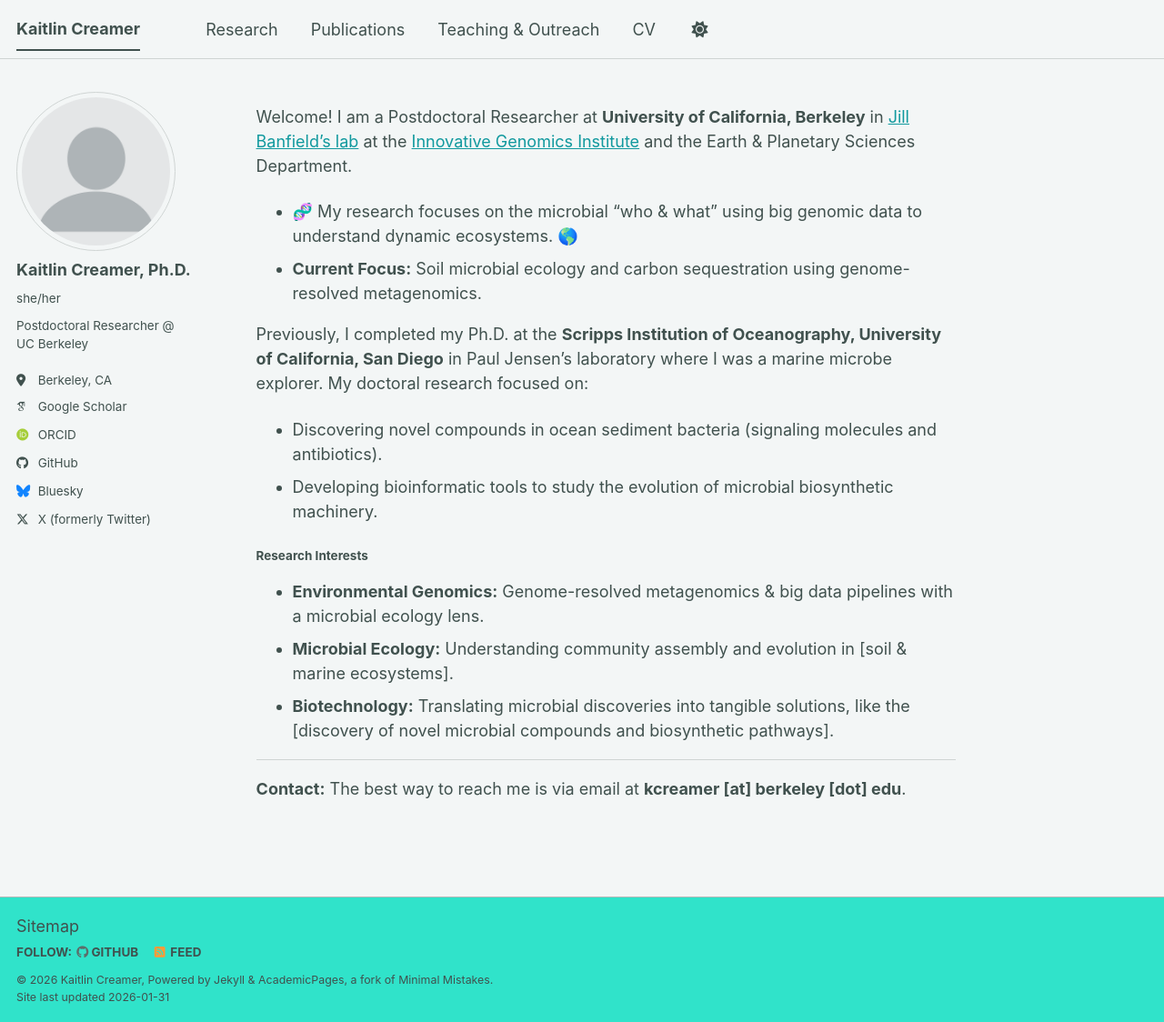
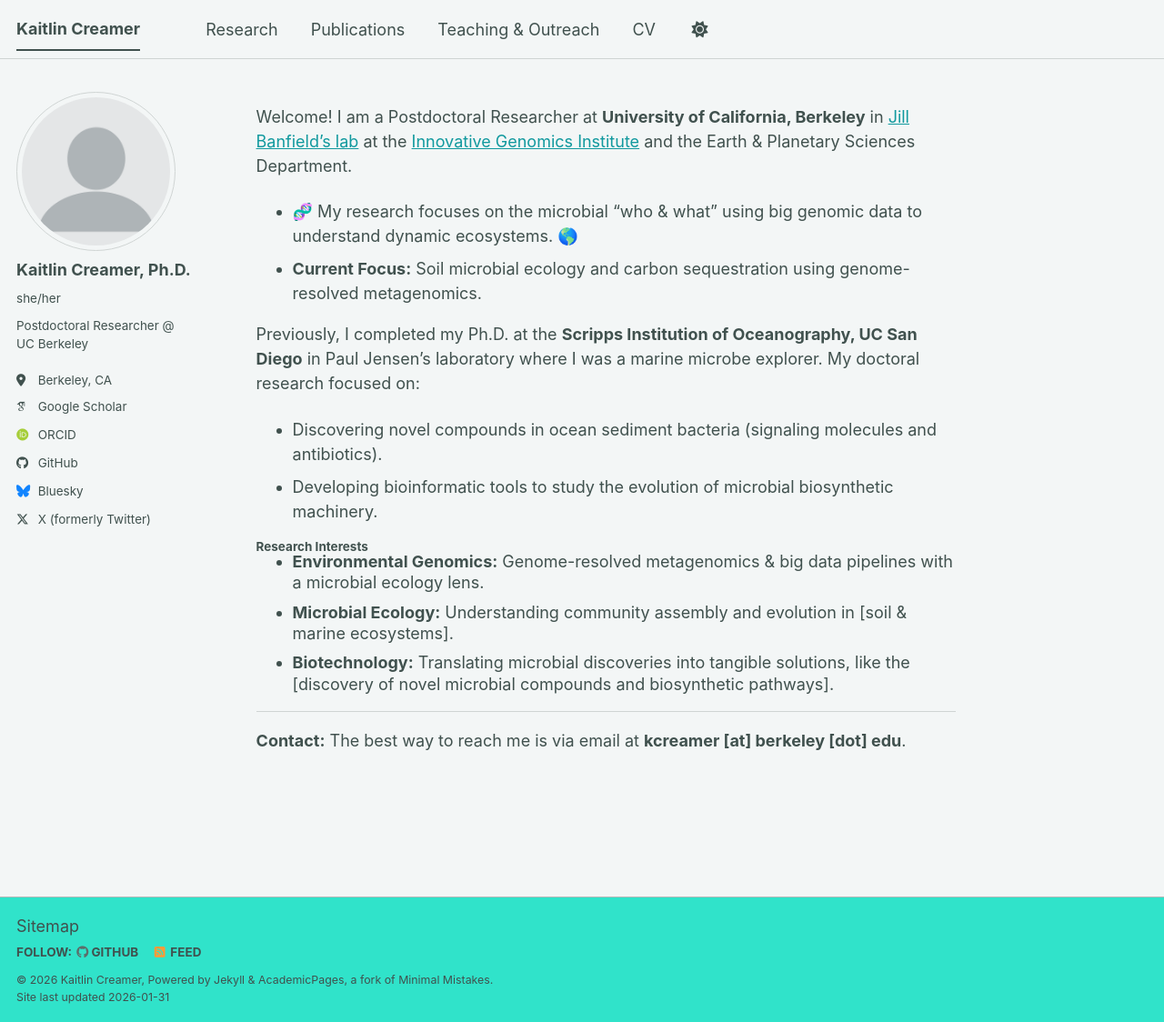
Before and after one commit to creamerk/creamerk.github.io, a Jekyll site: the page built from _pages/about.md, in a window 1280 px wide and 1124 px high. Shown: the whole window at 91% size. Built offline with Jekyll 4.4.1, drawn with Linux system fonts in a browser that asks for light colours; some web fonts are replaced; a script bundle is joined from its source files by our own code; library files that are not in the unit come from our copies.

Commit message:
Update about.md
updated formatting

```diff
--- a/_pages/about.md
+++ b/_pages/about.md
@@ -8,17 +8,22 @@ redirect_from:
 ---
 
 Welcome! I am a Postdoctoral Researcher at **University of California, Berkeley** in [Jill Banfield's lab](https://www.banfieldlab.com/) at the [Innovative Genomics Institute](https://innovativegenomics.org/) and the Earth & Planetary Sciences Department.
+
 * 🧬 My research focuses on the microbial “who & what” using big genomic data to understand dynamic ecosystems. 🌎
 * **Current Focus:** Soil microbial ecology and carbon sequestration using genome-resolved metagenomics.
 
-Previously, I completed my Ph.D. at the **Scripps Institution of Oceanography, University of California, San Diego** in Paul Jensen's laboratory where I was a marine microbe explorer. My doctoral research focused on:
+Previously, I completed my Ph.D. at the **Scripps Institution of Oceanography, UC San Diego** in Paul Jensen's laboratory where I was a marine microbe explorer. My doctoral research focused on:
 * Discovering novel compounds in ocean sediment bacteria (signaling molecules and antibiotics).
 * Developing bioinformatic tools to study the evolution of microbial biosynthetic machinery.
 
-#### Research Interests
-* **Environmental Genomics:** Genome-resolved metagenomics & big data pipelines with a microbial ecology lens.
-* **Microbial Ecology:** Understanding community assembly and evolution in [soil & marine ecosystems].
-* **Biotechnology:** Translating microbial discoveries into tangible solutions, like the [discovery of novel microbial compounds and biosynthetic pathways].
+<div style="margin-top: -10px;">
+  <h4>Research Interests</h4>
+  <ul style="margin-top: -10px; line-height: 1.3;">
+    <li><b>Environmental Genomics:</b> Genome-resolved metagenomics & big data pipelines with a microbial ecology lens.</li>
+    <li><b>Microbial Ecology:</b> Understanding community assembly and evolution in [soil & marine ecosystems].</li>
+    <li><b>Biotechnology:</b> Translating microbial discoveries into tangible solutions, like the [discovery of novel microbial compounds and biosynthetic pathways].</li>
+  </ul>
+</div>
 
 ---
 **Contact:** The best way to reach me is via email at **kcreamer [at] berkeley [dot] edu**.
```
